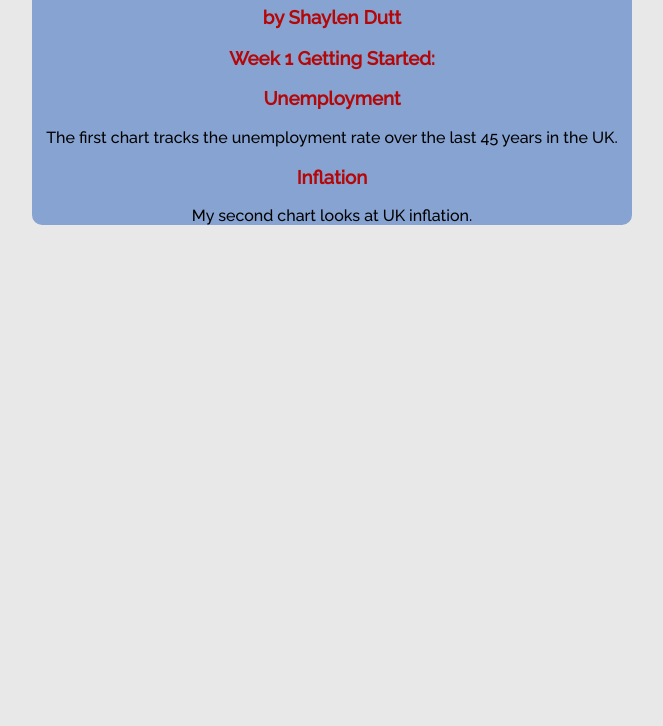
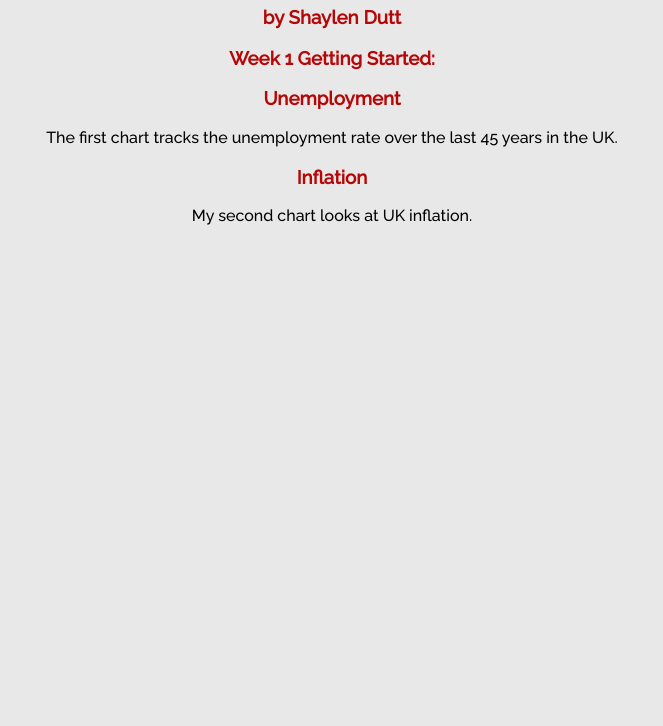
Before and after one commit to shaylendutt/shaylendutt.github.io, a plain HTML site: page index.html in a window 1280 px wide. Shown: the part 74-800 px from the top of the page, without its empty margins (308-971 px from the left). Drawn offline with Linux system fonts and the light colour scheme; a script that the page names is missing.

Commit message:
Add files via upload

```diff
--- a/index2.css
+++ b/index2.css
@@ -33,7 +33,7 @@ h3{
 .myWeek1{
     margin: auto;
     max-width: 600px;
-    background-color: rgb(134, 163, 209);
+    background-color: rgb(232,232,232);
 
 
     border-width: 3px;
```
